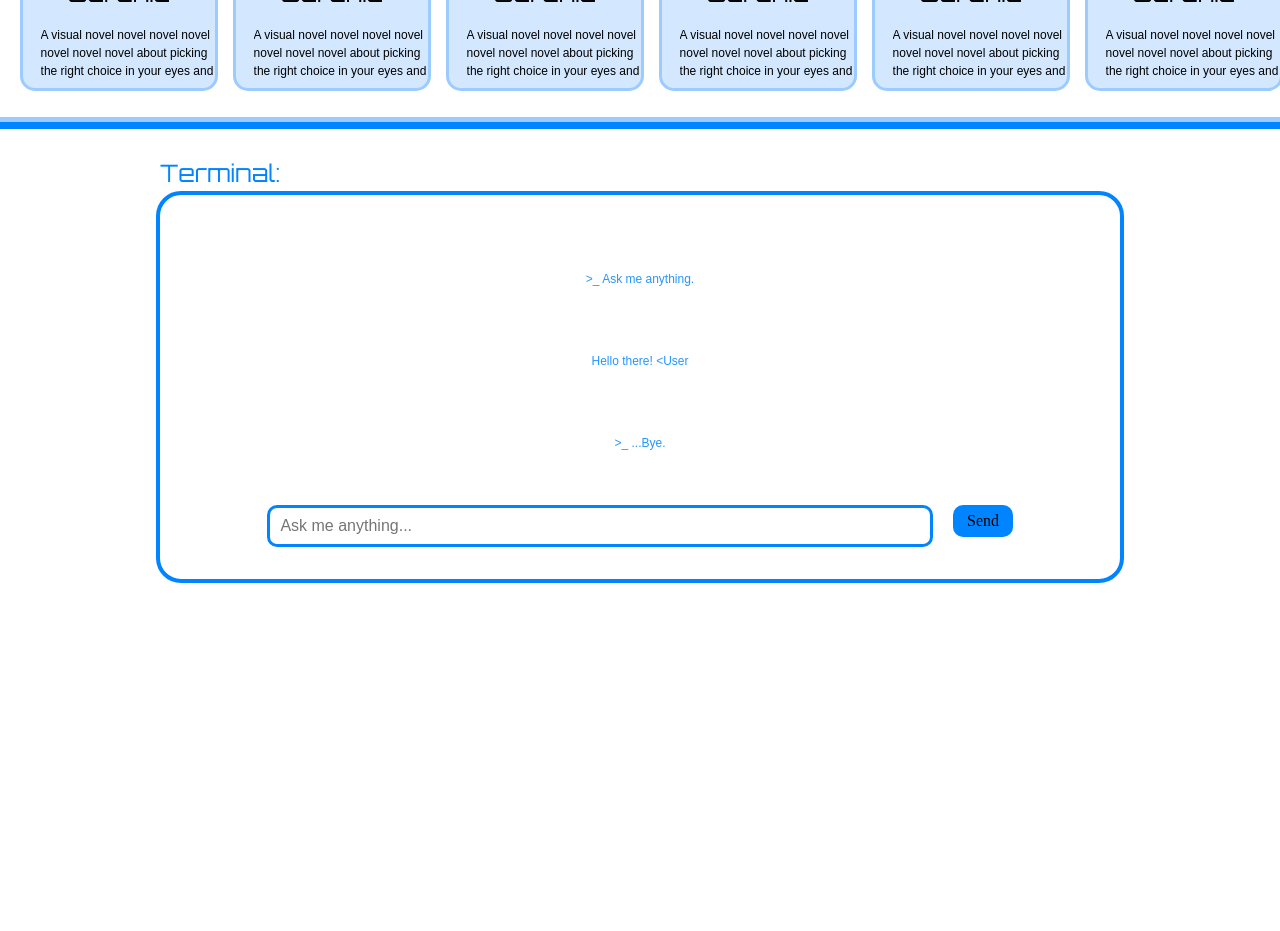
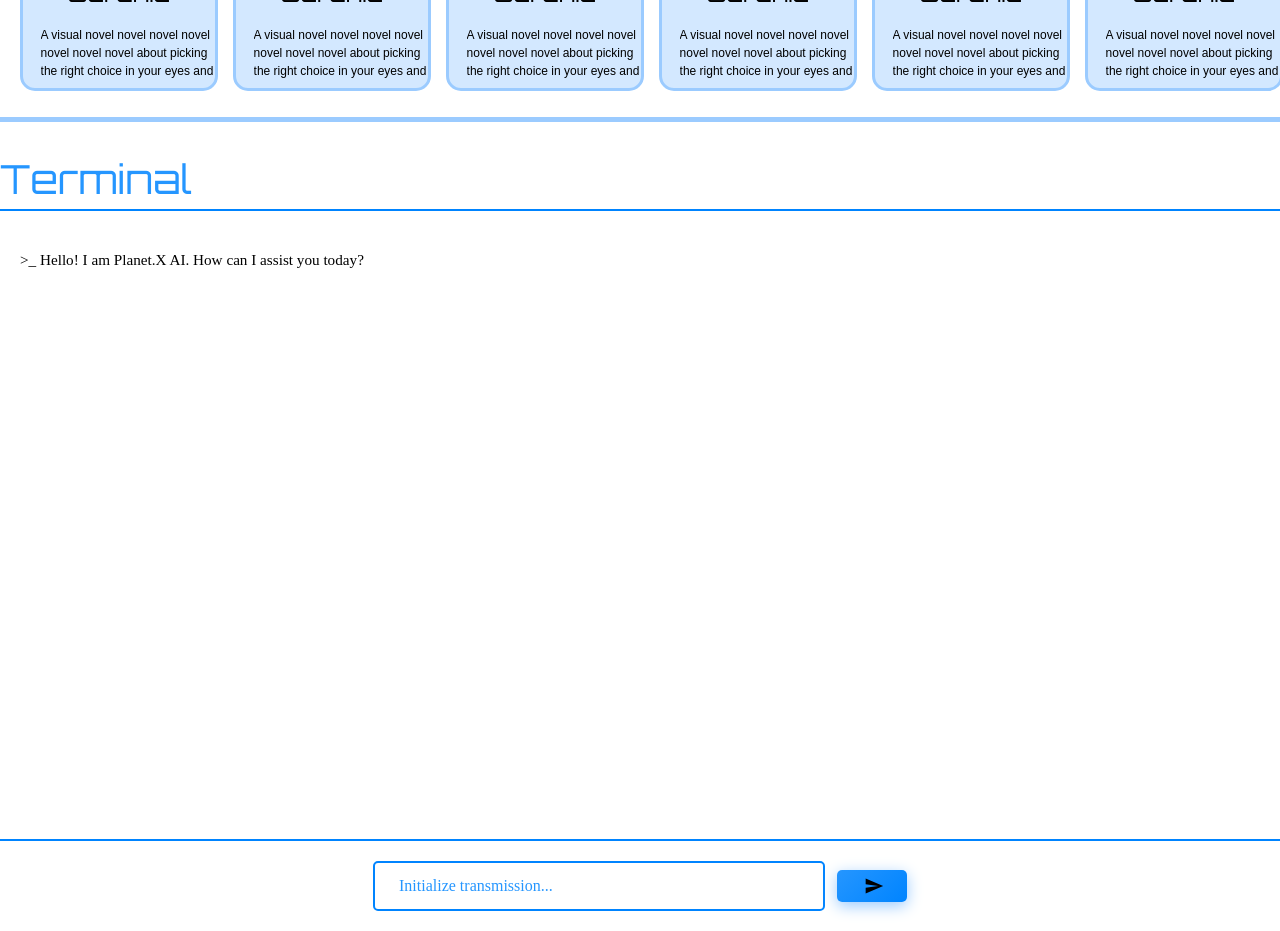
Before and after one commit to BingTangIsNotAvailable/projekt, a React (Vite) app: page / in a window 1280 px wide. Shown: the part 1180-2111 px from the top of the page. Before the commit the page ends 1789 px from the top, so only its background shows below. Built offline with nearby package versions, Linux system fonts and the light colour scheme; a web font is replaced by a local one.

Commit message:
feat: ai chat

```diff
--- a/src/App.css
+++ b/src/App.css
@@ -105,61 +105,204 @@
 
 
 /*ai chat*/
-.Room {
-  border-top: solid 7px var(--dark-blue);
-  height: 30rem;
-  width: 100%;
-  background-color: var(--background-color);
+.Terminal {
+  margin-bottom: 0%;
+  color: var(--light-blue);
 }
 
-.ChatRoom {
-  border: solid 4px var(--dark-blue);
-  height: 80%;
+.ChatContainer {
   width: 100%;
-  border-radius: 25px;
-  color: var(--light-blue);
-  font-size: 1rem;
+  /*margin-top: 1vh;*/
+  /*max-width: 600px;*/
+  height: 90vh;
+  display: flex;
+  flex-direction: column;
+  border-top: 2px solid var(--dark-blue);
+  z-index: 1;
+  overflow: hidden;
+  animation: fadeIn 0.8s ease-out;
 }
 
-.ChatRoom p {
-  padding: 20px;
-  text-align: center;
-  width: 100%;
+@keyframes fadeIn {
+  from {
+    opacity: 0;
+    transform: translateY(20px);
+  }
+
+  to {
+    opacity: 1;
+    transform: translateY(0);
+  }
+}
+
+.MessagesArea {
+  flex: 1;
+  padding-top: 24px;
+  overflow-y: auto;
+  display: flex;
+  flex-direction: column;
+  gap: 16px;
+  scroll-behavior: smooth;
+}
+
+/* Custom Scrollbar */
+.MessagesArea::-webkit-scrollbar {
+  width: 6px;
+}
+
+.MessagesArea::-webkit-scrollbar-track {
+  background: transparent;
+}
+
+.MessagesArea::-webkit-scrollbar-thumb {
+  background: red;
+  border-radius: 10px;
+}
+
+.Message {
+  max-width: 80%;
+  padding: 14px 20px;
+  border-radius: 20px;
+  line-height: 1.5;
+  font-size: 0.95rem;
+  word-wrap: break-word;
+  opacity: 0;
+  animation: slideIn 0.4s forwards;
+  /*box-shadow: 0 4px 15px rgba(0, 0, 0, 0.1);*/
+}
+
+@keyframes slideIn {
+  from {
+    opacity: 0;
+    transform: translateY(10px);
+  }
+
+  to {
+    opacity: 1;
+    transform: translateY(0);
+  }
+}
+
+.Message.CustomUser {
+  align-self: flex-end;
+  /*background: var(--blue);*/
+  /*message from user*/
+  color: var(--light-blue);
+  /*border-bottom-right-radius: 4px;*/
+}
+
+.Message.CustomBot {
+  align-self: flex-start;
+  /*background: var(--light-blue);*/
+  color: var(--color);
+  /*border: 1px solid blue;
+  border-bottom-left-radius: 4px;*/
+}
+
+.Message.Error {
+  background: rgba(255, 45, 117, 0.2);
+  border-color: rgba(255, 45, 117, 0.4);
+  color: #ffb3c6;
+}
+
+.ErrorTitle {
+  font-weight: 600;
+  color: rgb(255, 219, 219);
+  margin-bottom: 4px;
+  display: block;
 }
 
 .InputArea {
-  flex-direction: row;
+  padding: 20px 24px;
+  border-top: 2px solid var(--dark-blue);
+  /*background: rgba(0, 17, 255, 0.2);*/
 }
 
-.InputArea input {
-  width: 50vw;
-  height: 1rem;
-  font-size: 1rem;
-  border: solid 3px var(--dark-blue);
-  border-radius: 10px;
-  padding: 10px;
-  margin-top: 10px;
-  background-color: transparent;
-  /*color: var(--blue);*/
+.InputForm {
+  display: flex;
+  gap: 12px;
+  position: relative;
+  align-items: center;
+  justify-content: center;
 }
 
-.InputArea input:focus {
+#UserInput {
+  width: 25rem;
+  flex: 1;
+  background: transparent;
+  border: 2px solid var(--dark-blue);
+  border-radius: 5px;
+  padding: 14px 24px;
+  color: var(--color);
+  font-family: inherit;
+  font-size: 1rem;
   outline: none;
-  border: 3px solid var(--light-blue);
+  transition: all 0.3s ease;
 }
 
+#UserInput:focus {
+  border-color: var(--dark-blue);
+  background: rgba(0, 0, 255, 0.05);
+}
+
+#UserInput::placeholder {
+  color: var(--light-blue);
+}
+
+.SendBtn {
+  background: transparent;
+  border: none;
+  cursor: pointer;
+  width: 70px;
+  /*height: 5rem;*/
+  border-radius: 5px;
+  display: flex;
+  align-items: center;
+  justify-content: center;
+  background: linear-gradient(135deg, var(--light-blue), var(--dark-blue));
+  color: var(--color);
+  transition: all 0.3s ease;
+  box-shadow: 0 4px 15px var(--blue);
+}
+
+.SendBtn:hover {
+  transform: scale(1.05);
+  box-shadow: 0 6px 20px var(--blue);
+}
+
+.SendBtn:active {
+  transform: scale(0.95);
+}
+
+.SendBtn svg {
+  width: 20px;
+  height: 20px;
+  fill: currentColor;
+  transform: translateX(2px);
+}
+
+.SendBtn:disabled {
+  background: #2a3441;
+  box-shadow: none;
+  color: #6c7c93;
+  cursor: not-allowed;
+  transform: none;
+}
+
+
 /*the button is not alighned with the input*/
-.InputArea button {
+/*.InputArea button {
   margin-left: 20px;
-  font-size: 1rem;
+  font-size: 2rem;
   border: none;
-  border-radius: 10px;
+  border-radius: 50px;
   background-color: var(--dark-blue);
   color: var(--color);
   cursor: pointer;
   transition: background-color 0.5s;
-}
+}*/
 
+/*
 .AlignTerminal {
   width: 75%;
   height: 100%;
@@ -184,7 +327,7 @@
   overflow-x: hidden;
   scrollbar-width: thin;
   scrollbar-color: var(--dark-blue) var(--background-color);
-}
+}*/
 
 /*-------------------------------- ERROR*/
 /*Looks meh change, add a skull*/
@@ -280,7 +423,8 @@
   align-items: center;
 }
 
-.FormBox input, .Search input {
+.FormBox input,
+.Search input {
   padding: 5px;
   margin-bottom: 15px;
   background-color: var(--background-color);
@@ -491,10 +635,12 @@
   color: var(--color);
 }
 
-.Change{
-  width: 100%; /*well this is fucked up*/
+.Change {
+  width: 100%;
+  /*well this is fucked up*/
 }
-.Search{
+
+.Search {
   width: 100%;
   display: flex;
   flex-direction: row;
--- a/src/pages/Home.jsx
+++ b/src/pages/Home.jsx
@@ -1,11 +1,59 @@
-import React from 'react';
+import React, { useState, useRef, useEffect } from 'react';
 import '../App.css';
 import Header from '../parts/Header.jsx';
 import Card from '../parts/Card.jsx';
-// Connect ai probably api to the terminal, but for now it's just a static chat room. WIP
-// train your own ai to answer questions about the game, or just have fun asking it random stuff. WIP sure
-// WORK DAMN IT!!
+
 function Home() {
+  const [messages, setMessages] = useState([
+    { text: ">_ Hello! I am Planet.X AI. How can I assist you today?", sender: "bot" }
+  ]);
+  const [inputValue, setInputValue] = useState('');
+  const [isLoading, setIsLoading] = useState(false);
+  const messagesEndRef = useRef(null);
+
+  const scrollToBottom = () => {
+    messagesEndRef.current?.scrollIntoView({ behavior: "smooth" });
+  };
+
+  useEffect(() => {
+    scrollToBottom();
+  }, [messages, isLoading]);
+
+  const sendMessage = async (e) => {
+    e.preventDefault();
+    if (!inputValue.trim()) return;
+
+    const userMsg = inputValue.trim();
+    setMessages(prev => [...prev, { text: userMsg, sender: "user" }]);
+    setInputValue('');
+    setIsLoading(true);
+
+    try {
+      // Calling our backend on port 3001
+      const response = await fetch('http://localhost:3001/api/chat', {
+        method: 'POST',
+        headers: {
+          'Content-Type': 'application/json'
+        },
+        body: JSON.stringify({ message: userMsg })
+      });
+
+      const data = await response.json();
+
+      if (!response.ok) {
+        const errorMsg = data.error || (response.status === 429 ? "Quota Exceeded: Your API key has ran out of credits." : "Failed to connect to the mainframe.");
+        setMessages(prev => [...prev, { text: errorMsg, sender: "bot", isError: true }]);
+      } else {
+        setMessages(prev => [...prev, { text: data.message, sender: "bot" }]);
+      }
+    } catch (error) {
+      console.error("Chat Error:", error);
+      setMessages(prev => [...prev, { text: "Network disconnected. Could not reach the server.", sender: "bot", isError: true }]);
+    } finally {
+      setIsLoading(false);
+    }
+  };
+
   return (
     <div className="App">
       <Header />
@@ -25,40 +73,46 @@ function Home() {
         <Card />
         <Card />
       </div>
-      {/* Here is going to be a "terminal" where you can ask an ai "smart" questions.
-      Guess what? don't have to reply.
-      WIP*/}
-      <div className='Room'>
-        <div className='AlignTerminal'>
-          <h3>Terminal:</h3>
-          <div className='ChatRoom'>
 
-            <div className='Chat'>
-              <p>{'>'}_ Ask me anything.</p>
-              <p>Hello there! {'<User'}</p>
-              <p>{'>'}_ ...Bye.</p>
-              <p>{'>'}_ Ask me anything.</p>
-              <p>Hello there! {'<User'}</p>
-              <p>{'>'}_ ...Bye.</p>
-              <p>{'>'}_ Ask me anything.</p>
-              <p>Hello there! {'<User'}</p>
-              <p>{'>'}_ ...Bye.</p>
-              <p>{'>'}_ Ask me anything.</p>
-              <p>Hello there! {'<User'}</p>
-              <p>{'>'}_ ...Bye.</p>
-              <p>{'>'}_ Ask me anything.</p>
-              <p>Hello there! {'<User'}</p>
-              <p>{'>'}_ ...Bye.</p>
+      {/* AI Chat Room */}
+      <h1 className='Terminal'>Terminal</h1>
+      <div className='ChatContainer'>
+
+        <div className='MessagesArea' id='messagesArea'>
+          {messages.map((msg, index) => (
+            <div key={index} className={`Message Custom${msg.sender === 'bot' ? 'Bot' : 'User'} ${msg.isError ? 'Error' : ''}`}>
+              {msg.isError && msg.sender === 'bot' ? (
+                <><span className="ErrorTitle">System Error</span>{msg.text}</>
+              ) : (
+                msg.text
+              )}
             </div>
-
-            <form action="">
-              <div className='InputArea'>
-                <input type="text" placeholder='Ask me anything...' />
-                <button type="submit" className='btn'>Send</button>
-              </div>
-            </form>
-          </div>
+          ))}
+          {isLoading && (
+            <div className="Message CustomBot">
+              <span className="typing-indicator">{`>_`}Planet.X AI is typing...</span>
+            </div>
+          )}
+          <div ref={messagesEndRef} />
         </div>
+        <footer className="InputArea">
+          <form className="InputForm" id="chatForm" onSubmit={sendMessage}>
+            <input
+              type="text"
+              id="UserInput"
+              placeholder="Initialize transmission..."
+              autoComplete="off"
+              value={inputValue}
+              onChange={(e) => setInputValue(e.target.value)}
+              disabled={isLoading}
+            />
+            <button type="submit" className="SendBtn" id="SendBtn" title="Send Message" disabled={isLoading}>
+              <svg viewBox="0 0 24 24">
+                <path d="M2.01 21L23 12 2.01 3 2 10l15 2-15 2z"></path>
+              </svg>
+            </button>
+          </form>
+        </footer>
       </div>
     </div>
   );
--- a/src/parts/Header.jsx
+++ b/src/parts/Header.jsx
@@ -25,7 +25,9 @@ function Header() {
           </a>
         </div>
         <div className='right_header'>
-          <button className='btn_white btn'>light/dark</button>
+          <button className='btn_white btn'> {/* UNDONE*/}
+            L/D
+          </button>
           {/*<Link to="/Login" className='btn_white btn'>Log In</Link>
           <Link to="/Signup" className='btn_blue btn'>Sign Up</Link>
           <Link to="/User" className='btn_white btn_round btn'>User</Link>*/}
```
Also changed, not shown: 1 other file (tests, documents, lock files or other folders).
